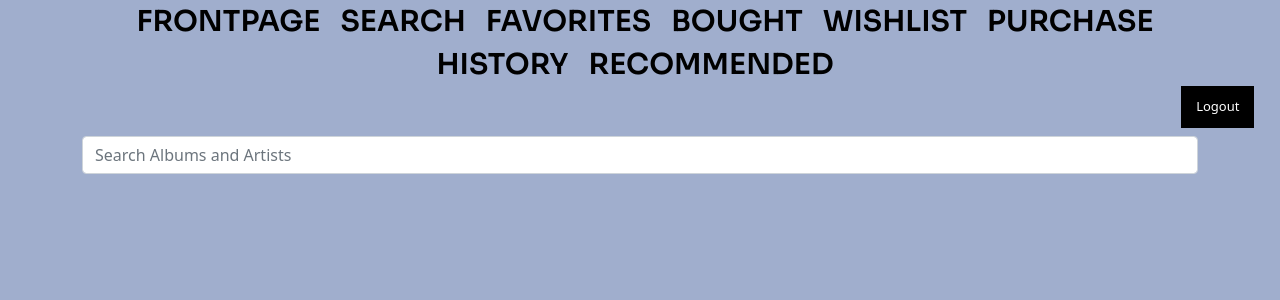
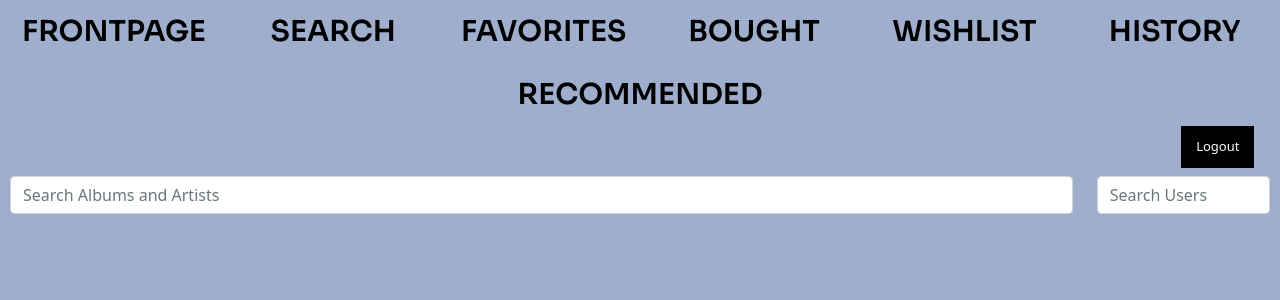
Before and after one commit to makowskimichal/Album-manager, a React (Create React App) app in the folder frontend/: page /search in a window 1280 px wide. Shown: the top 300 px of the page. Built offline with nearby package versions, Linux system fonts and the light colour scheme; sample sign-in values are in the browser's storage; what react-alert-template-oldschool-dark, react-bootstrap-hooks-alert would draw is missing.

Commit message:
added user search and info page

```diff
--- a/frontend/src/components/Nav.js
+++ b/frontend/src/components/Nav.js
@@ -4,12 +4,14 @@ import '../App.css';
 
 function Nav() {
   return (
-    <div>
+    <div className="container-fluid">
       <nav
+        className="row"
         style={{
           backgroundColor: '#a0aecd'
         }}>
         <Link
+          className='col'
           to="/"
           style={{
             fontSize: '180%',
@@ -21,6 +23,7 @@ function Nav() {
           FRONTPAGE
         </Link>
         <Link
+          className='col'
           to="/search"
           style={{
             fontSize: '180%',
@@ -32,6 +35,7 @@ function Nav() {
           SEARCH
         </Link>
         <Link
+        className='col'
           to="/favorites"
           style={{
             fontSize: '180%',
@@ -43,6 +47,7 @@ function Nav() {
           FAVORITES
         </Link>
         <Link
+        className='col'
           to="/bought"
           style={{
             fontSize: '180%',
@@ -54,6 +59,7 @@ function Nav() {
           BOUGHT
         </Link>
         <Link
+        className='col'
           to="/wishlist"
           style={{
             fontSize: '180%',
@@ -65,6 +71,7 @@ function Nav() {
           WISHLIST
         </Link>
         <Link
+        className='col'
           to="/purchased"
           style={{
             fontSize: '180%',
@@ -73,9 +80,10 @@ function Nav() {
             margin: 10,
             color: '#000000'
           }}>
-          PURCHASE HISTORY
+          HISTORY
         </Link>
         <Link
+        className='col'
           to="/recommend"
           style={{
             fontSize: '180%',
--- a/frontend/src/components/Search.js
+++ b/frontend/src/components/Search.js
@@ -26,8 +26,10 @@ const customStyles = {
 };
 
 function Search() {
-  const [search, setSearch] = useState('');
-  const [searchResult, setSearchResult] = useState([]);
+  const [albumSearch, setAlbumSearch] = useState('');
+  const [albumSearchResult, setAlbumSearchResult] = useState([]);
+  const [userSearch, setUserSearch] = useState('');
+  const [userSearchResult, setUserSearchResult] = useState([]);
   const [modalIsOpen, setIsOpen] = useState(false);
   const [activeAlbum, setActiveAlbum] = useState(null);
   const [selectedOptions, setSelectedOptions] = useState([boughtOptions[0], boughtOptions[1]]);
@@ -100,27 +102,41 @@ function Search() {
 
   useEffect(() => {
     const delayDebounceFn = setTimeout(() => {
-      if (!search) return setSearchResult([]);
+      if (!albumSearch) return setAlbumSearchResult([]);
       axios
-        .get('http://localhost:4000/api/albums/search', { params: { name: search } })
+        .get('http://localhost:4000/api/albums/search', { params: { name: albumSearch } })
         .then((res) => {
-          setSearchResult(res.data);
+          setAlbumSearchResult(res.data);
         });
     }, 500);
 
     return () => clearTimeout(delayDebounceFn);
-  }, [search]);
+  }, [albumSearch]);
+
+  useEffect(() => {
+    const delayDebounceFn = setTimeout(() => {
+      if (!userSearch) return setUserSearchResult([]);
+      axios
+        .get('http://localhost:4000/api/users/search', { params: { name: userSearch } })
+        .then((res) => {
+          setUserSearchResult(res.data);
+        });
+    }, 500);
+
+    return () => clearTimeout(delayDebounceFn);
+  }, [userSearch]);
 
   return (
-    <Container className="container-fluid py-2">
+    <div className="row">
+    <Container className="container-fluid py-2 col-10" style={{ marginLeft: 10 }}>
       <Form.Control
         type="search"
         placeholder="Search Albums and Artists"
-        value={search}
-        onChange={(e) => setSearch(e.target.value)}
+        value={albumSearch}
+        onChange={(e) => setAlbumSearch(e.target.value)}
       />
       <div className="container-fluid m-3" style={{ fontFamily: 'Sora', color: '#000000' }}>
-        {searchResult.map((result) => (
+        {albumSearchResult.map((result) => (
           <div className="row" style={{ padding: '1.85%' }} key={result.imageUrl}>
             <div className="col-2" style={{ margin: 'auto' }}>
               <img
@@ -169,6 +185,25 @@ function Search() {
         {activeAlbum && <AlbumModal result={activeAlbum} />}
       </div>
     </Container>
+    <Container className="container-fluid py-2 col" style={{ marginRight: 10 }}>
+      <Form.Control
+        type="search"
+        placeholder="Search Users"
+        value={userSearch}
+        onChange={(e) => setUserSearch(e.target.value)}
+        />
+        <div className="container-fluid m-3" style={{ fontFamily: 'Sora', color: '#000000' }}>
+        {userSearchResult.map((result) => (
+          <div className="row" style={{ padding: '1.85%' }} key={result.username}>
+            <div className="col" style={{ margin: 'auto', cursor: 'pointer' }} onClick={() => navigate(`/user/${result.username}`)}>
+              {result.username}
+            </div>
+          </div>
+        ))}
+        </div>
+    </Container>
+    </div>
+
   );
 }
 
```
Also changed, not shown: 1 other file (tests, documents, lock files or other folders).
